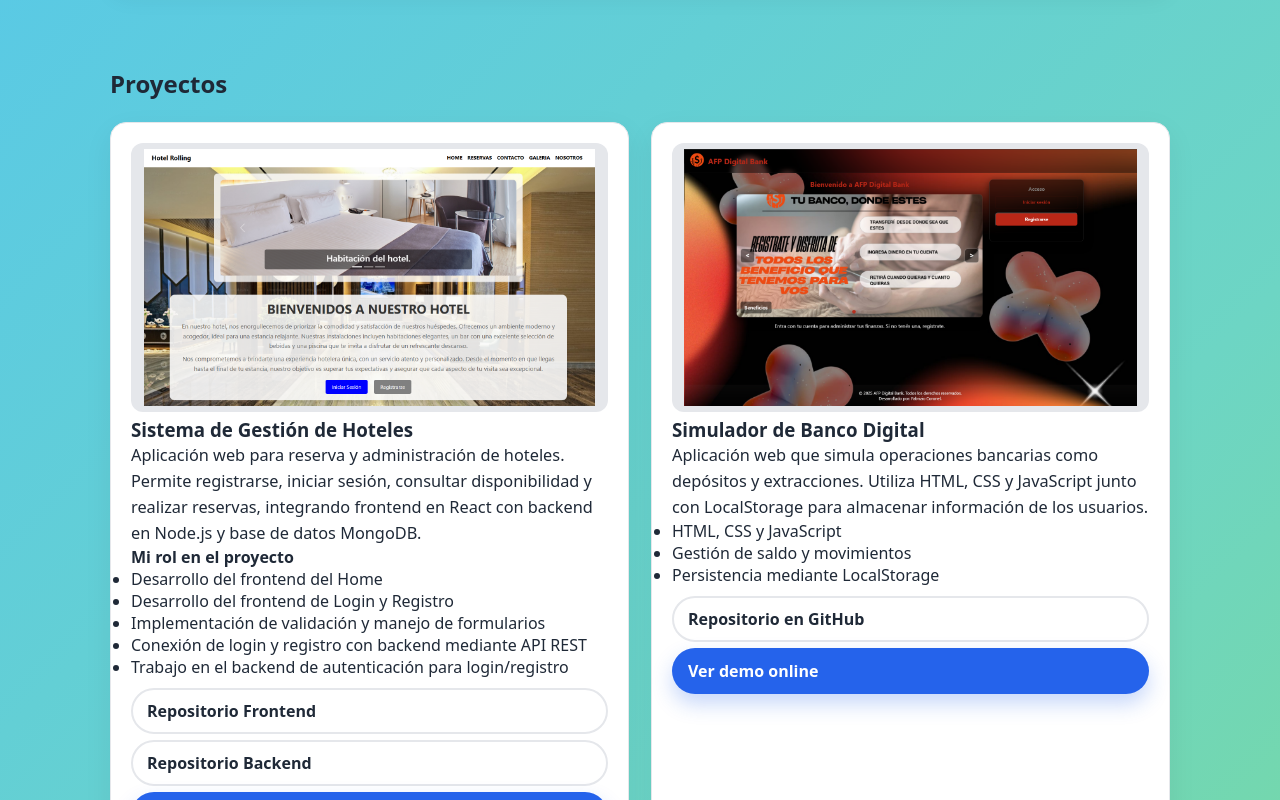
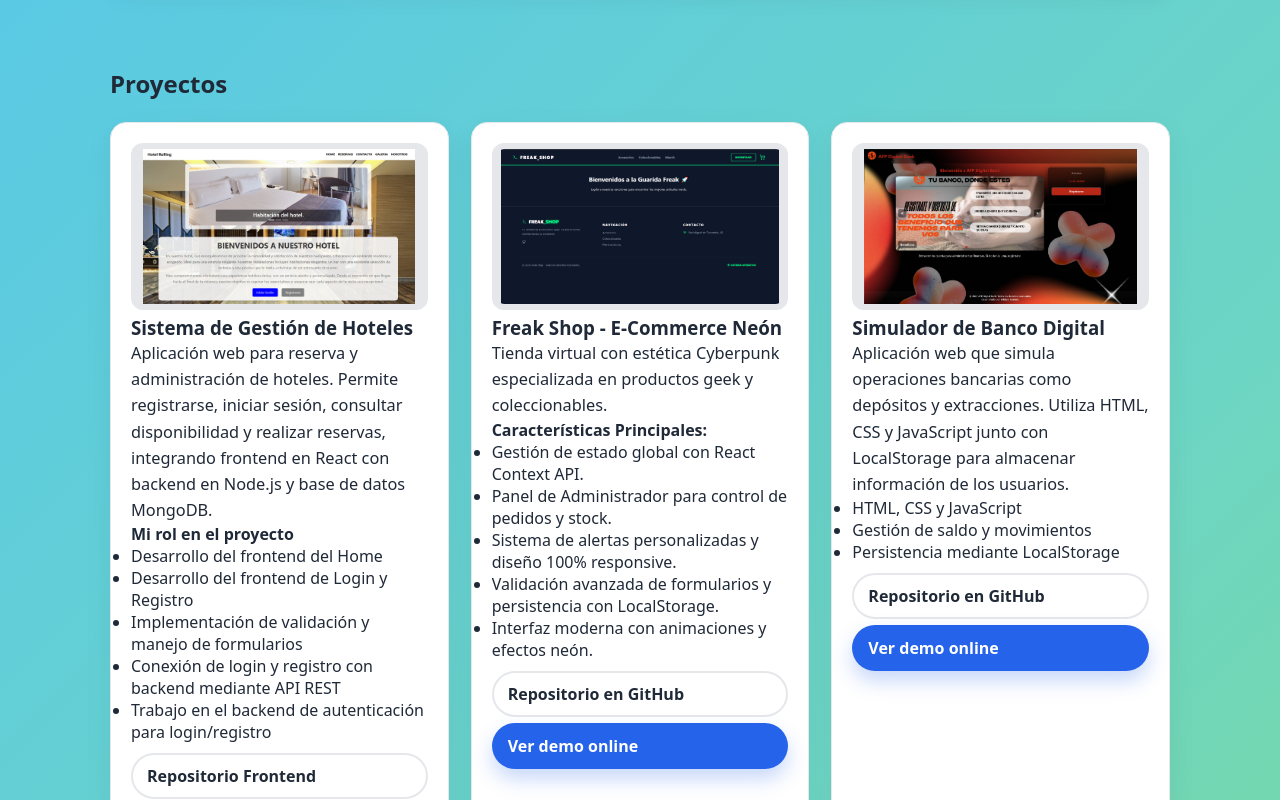
Before and after one commit to farz21/portfolio-web, a React (Vite) app: page / in a window 1280 px wide. Shown: the part 920-1720 px from the top of the page. Built offline with nearby package versions, Linux system fonts and the light colour scheme.

Commit message:
nuevo proyecto agregado

```diff
--- a/src/components/Projects.jsx
+++ b/src/components/Projects.jsx
@@ -7,7 +7,6 @@ export default function Projects({ texts }) {
 
         {/* 🔵 Proyecto Gestión Hoteles */}
         <div className="project-card">
-
           <img
             src="/hotel-home.png"
             alt="Proyecto sistema de gestión de hoteles"
@@ -15,7 +14,6 @@ export default function Projects({ texts }) {
           />
 
           <h3>{texts.project_hotel_title}</h3>
-
           <p>{texts.project_hotel_desc}</p>
 
           <h4>{texts.project_hotel_role_title}</h4>
@@ -32,6 +30,7 @@ export default function Projects({ texts }) {
               className="btn secondary"
               href="https://github.com/tadeo14/Gestion-Hoteles-Front"
               target="_blank"
+              rel="noopener noreferrer"
             >
               {texts.project_hotel_front}
             </a>
@@ -39,6 +38,7 @@ export default function Projects({ texts }) {
               className="btn secondary"
               href="https://github.com/tadeo14/Gestion-Hoteles-Backend"
               target="_blank"
+              rel="noopener noreferrer"
             >
               {texts.project_hotel_back}
             </a>
@@ -46,6 +46,47 @@ export default function Projects({ texts }) {
               className="btn primary"
               href="https://pruebahotel.netlify.app/"
               target="_blank"
+              rel="noopener noreferrer"
+            >
+              {texts.demo_online}
+            </a>
+          </div>
+        </div>
+
+        {/* Proyecto Freak Shop (E-Commerce) */}
+        <div className="project-card">
+          <img
+            src="/shop-home.png"
+            alt="E-commerce Freak Shop"
+            className="project-img"
+          />
+
+          <h3>{texts.project_freak_title}</h3>
+          <p>{texts.project_freak_desc}</p>
+
+          <h4>{texts.project_freak_features_title}</h4>
+          <ul>
+            <li>{texts.project_freak_point_1}</li>
+            <li>{texts.project_freak_point_2}</li>
+            <li>{texts.project_freak_point_3}</li>
+            <li>{texts.project_freak_point_4}</li>
+            <li>{texts.project_freak_point_5}</li>
+          </ul>
+
+          <div className="links">
+            <a
+              className="btn secondary"
+              href="https://github.com/farz21/freak_shop"
+              target="_blank"
+              rel="noopener noreferrer"
+            >
+              {texts.repo_github}
+            </a>
+            <a
+              className="btn primary"
+              href="https://freak-shop.netlify.app/"
+              target="_blank"
+              rel="noopener noreferrer"
             >
               {texts.demo_online}
             </a>
@@ -54,7 +95,6 @@ export default function Projects({ texts }) {
 
         {/* 🟢 Proyecto Banco */}
         <div className="project-card">
-
           <img
             src="/bank-home.png"
             alt="Simulador banco digital"
@@ -62,7 +102,6 @@ export default function Projects({ texts }) {
           />
 
           <h3>{texts.project_bank_title}</h3>
-
           <p>{texts.project_bank_desc}</p>
 
           <ul>
@@ -76,6 +115,7 @@ export default function Projects({ texts }) {
               className="btn secondary"
               href="https://github.com/farz21/simulador-app-banco"
               target="_blank"
+              rel="noopener noreferrer"
             >
               {texts.repo_github}
             </a>
@@ -83,6 +123,7 @@ export default function Projects({ texts }) {
               className="btn primary"
               href="https://afp-digital-bank.netlify.app/"
               target="_blank"
+              rel="noopener noreferrer"
             >
               {texts.demo_online}
             </a>
--- a/src/translations.js
+++ b/src/translations.js
@@ -8,29 +8,38 @@ export const texts = {
       "Soy desarrollador Web Fullstack. Estoy por comenzar el segundo año de la Tecnicatura Universitaria en Programación en la UTN–FRT. Cuento con experiencia en proyectos individuales y colaborativos trabajando con HTML, CSS, JavaScript, React, MySQL y MongoDB.",
     about_p1:
       "Soy desarrollador Web Fullstack. Estoy por comenzar el segundo año de la Tecnicatura Universitaria en Programación en la UTN–FRT. Cuento con experiencia en proyectos individuales y colaborativos.",
-
     about_p2:
       "Trabajo con HTML, CSS, JavaScript y React, además de bases de datos como MySQL y MongoDB. Me interesa el desarrollo Fullstack y sigo aprendiendo nuevas tecnologías para mejorar mis habilidades.",
 
     projects_title: "Proyectos",
+
+    // --- PROYECTO HOTEL ---
     project_hotel_title: "Sistema de Gestión de Hoteles",
     project_hotel_desc:
       "Aplicación web para reserva y administración de hoteles. Permite registrarse, iniciar sesión, consultar disponibilidad y realizar reservas, integrando frontend en React con backend en Node.js y base de datos MongoDB.",
-
     project_hotel_role_title: "Mi rol en el proyecto",
     project_hotel_role_1: "Desarrollo del frontend del Home",
     project_hotel_role_2: "Desarrollo del frontend de Login y Registro",
     project_hotel_role_3: "Implementación de validación y manejo de formularios",
     project_hotel_role_4: "Conexión de login y registro con backend mediante API REST",
     project_hotel_role_5: "Trabajo en el backend de autenticación para login/registro",
-
     project_hotel_front: "Repositorio Frontend",
     project_hotel_back: "Repositorio Backend",
 
+    // --- PROYECTO FREAK SHOP (NUEVO) ---
+    project_freak_title: "Freak Shop - E-Commerce Neón",
+    project_freak_desc: "Tienda virtual con estética Cyberpunk especializada en productos geek y coleccionables.",
+    project_freak_features_title: "Características Principales:",
+    project_freak_point_1: "Gestión de estado global con React Context API.",
+    project_freak_point_2: "Panel de Administrador para control de pedidos y stock.",
+    project_freak_point_3: "Sistema de alertas personalizadas y diseño 100% responsive.",
+    project_freak_point_4: "Validación avanzada de formularios y persistencia con LocalStorage.",
+    project_freak_point_5: "Interfaz moderna con animaciones y efectos neón.",
+
+    // --- PROYECTO BANCO ---
     project_bank_title: "Simulador de Banco Digital",
     project_bank_desc:
       "Aplicación web que simula operaciones bancarias como depósitos y extracciones. Utiliza HTML, CSS y JavaScript junto con LocalStorage para almacenar información de los usuarios.",
-
     project_bank_point_1: "HTML, CSS y JavaScript",
     project_bank_point_2: "Gestión de saldo y movimientos",
     project_bank_point_3: "Persistencia mediante LocalStorage",
@@ -42,7 +51,6 @@ demo_online: "Ver demo online",
     fullstack_certificate:
       "Certificado de Programador Web Fullstack – RollingCode School",
 
-    contact_title: "Contacto",
     nav_home: "Inicio",
     nav_about: "Sobre mí",
     nav_projects: "Proyectos",
@@ -68,29 +76,38 @@ demo_online: "Ver demo online",
       "I am a Fullstack Web Developer. I am about to start the second year of the Programming Technician degree at UTN–FRT. I have experience in individual and collaborative projects working with HTML, CSS, JavaScript, React, MySQL and MongoDB.",
     about_p1:
       "I am a Fullstack Web Developer. I am about to start the second year of the Programming Technician degree at UTN–FRT. I have experience in both individual and team projects.",
-
     about_p2:
       "I work with HTML, CSS, JavaScript and React, as well as databases such as MySQL and MongoDB. I am interested in Fullstack development and I keep learning new technologies to improve my skills.",
 
     projects_title: "Projects",
+
+    // --- HOTEL PROJECT ---
     project_hotel_title: "Hotel Management System",
     project_hotel_desc:
       "Web application for hotel booking and management. Allows users to register, log in, check availability and make reservations, integrating React frontend with Node.js backend and MongoDB database.",
-
     project_hotel_role_title: "My role in the project",
     project_hotel_role_1: "Frontend development of the Home page",
     project_hotel_role_2: "Frontend development of Login and Register",
     project_hotel_role_3: "Form validation and handling implementation",
     project_hotel_role_4: "Connecting login and register with backend through REST API",
     project_hotel_role_5: "Work on backend authentication for login/register",
-
     project_hotel_front: "Frontend Repository",
     project_hotel_back: "Backend Repository",
 
+    // --- FREAK SHOP PROJECT (NEW) ---
+    project_freak_title: "Freak Shop - Neon E-Commerce",
+    project_freak_desc: "Virtual store with Cyberpunk aesthetics specializing in geek products and collectibles.",
+    project_freak_features_title: "Main Features:",
+    project_freak_point_1: "Global state management with React Context API.",
+    project_freak_point_2: "Admin Panel for order and stock control.",
+    project_freak_point_3: "Custom alert system and 100% responsive design.",
+    project_freak_point_4: "Advanced form validation and LocalStorage persistence.",
+    project_freak_point_5: "Modern interface with animations and neon effects.",
+
+    // --- BANK PROJECT ---
     project_bank_title: "Digital Banking Simulator",
     project_bank_desc:
       "Web application that simulates banking operations such as deposits and withdrawals. Built with HTML, CSS and JavaScript using LocalStorage to persist data.",
-
     project_bank_point_1: "HTML, CSS and JavaScript",
     project_bank_point_2: "Balance and transactions management",
     project_bank_point_3: "Persistence using LocalStorage",
@@ -98,12 +115,10 @@ project_bank_point_3: "Persistence using LocalStorage",
     repo_github: "GitHub Repository",
     demo_online: "View live demo",
 
-
     certifications_title: "Certifications",
     fullstack_certificate:
       "Fullstack Web Developer Certificate – RollingCode School",
 
-    contact_title: "Contact",
     nav_home: "Home",
     nav_about: "About me",
     nav_projects: "Projects",
@@ -118,5 +133,5 @@ demo_online: "View live demo",
     contact_alert: "Message sent! Thank you 😊",
     tech_stack_title: "My Tech Stack",
     contact_footer: "All rights reserved."
-  },
+  }
 };
```
Also changed, not shown: public/shop-home.png (added). Lines whose indentation alone changed are shown as unchanged.
